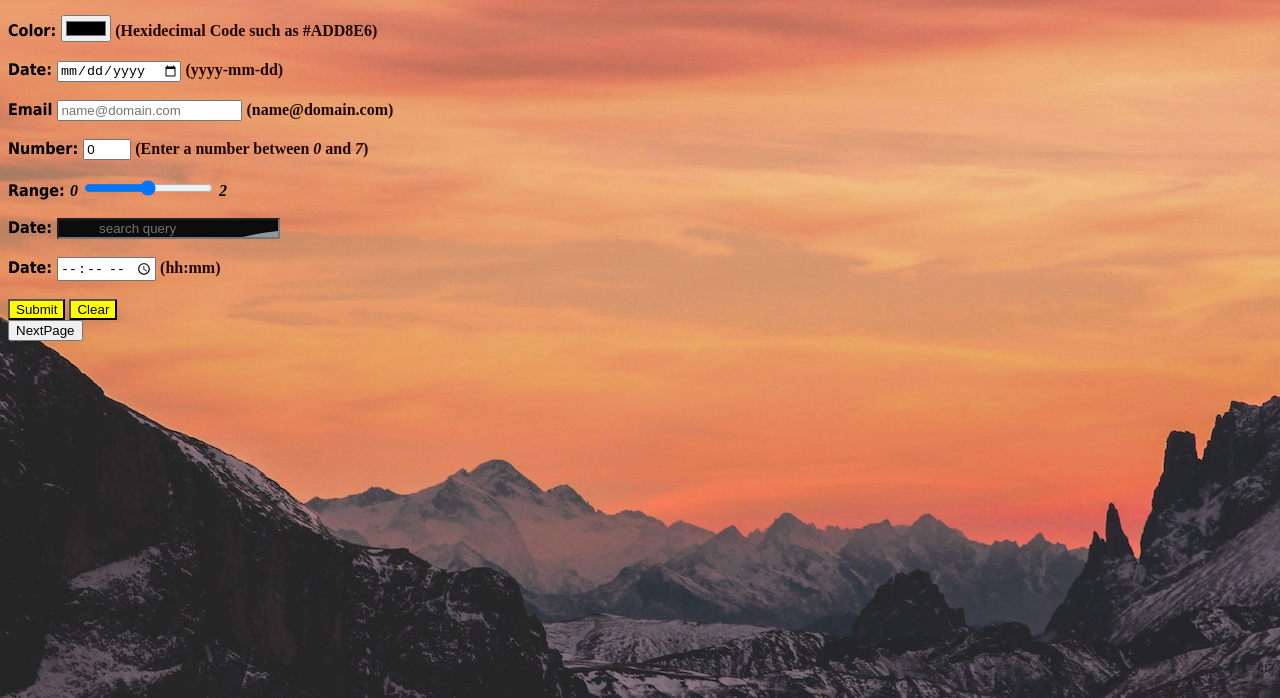
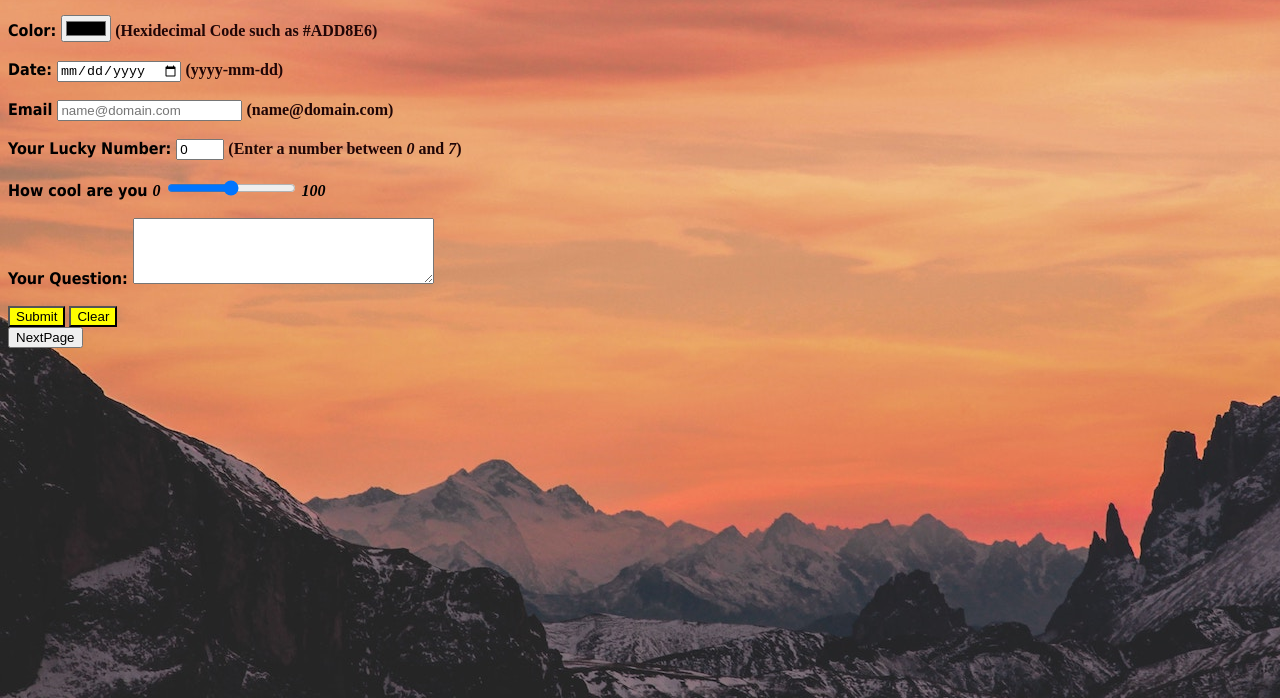
Before and after one commit to chinaoel/chinaoel.github.io, a plain HTML site: page Lab2/MyBio.html in a window 1280 px wide. Shown: the part 102-800 px from the top of the page. Drawn offline with Linux system fonts and the light colour scheme.

Commit message:
Update MyBio.html

```diff
--- a/Lab2/MyBio.html
+++ b/Lab2/MyBio.html
@@ -98,7 +98,7 @@
 		<br>
 		<label>
 			<strong>
-			Number:
+			Your Lucky Number:
 			</strong>
 		</label>
 			<input type="number" name="Number" min="0" max="7" value="0">
@@ -107,36 +107,27 @@
 		<br>
 		<label>
 			<strong>
-			Range:
+			How cool are you
 			</strong>
 		</label>
 			<em>
 			0
 			</em>
-			<input type="range" name="Range" min="0" max="20">
+			<input type="range" name="Range" min="0" max="100">
 			<em>
-			2
+			100
 			</em>
 		<br>
 		<br>
 		<label>
 			<strong>
-			Date:
+			Your Question:
 			</strong>
 		</label>
-			<input type="search" name="Search" placeholder="search query" class="search">
+			<textarea name="Questions" rows="4" cols="35" placeholder="Enter your questions here" class="questions">
+			</textarea>
+		<br>
 
-		<br>
-		<br>
-		<label>
-			<strong>
-			Date:
-			</strong>
-		</label>
-			<input type="time" name="Time">
-		<span>(hh:mm)</span>
-
-		<br>
 		<br>
 		<input type="submit" name="Submit" value="Submit" id="Box" action="https://google.com.tw">
 		<input type="reset" name="Clear" value="Clear" id="Box">
```
